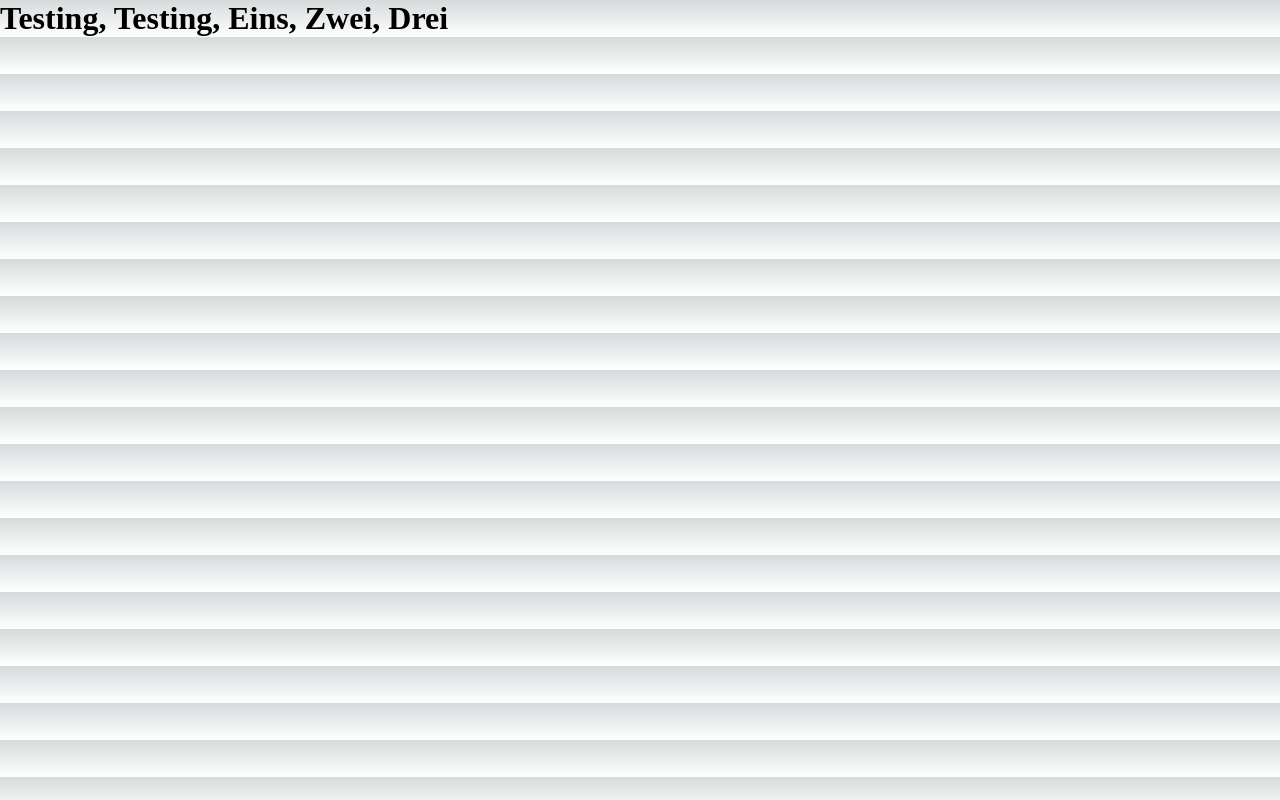
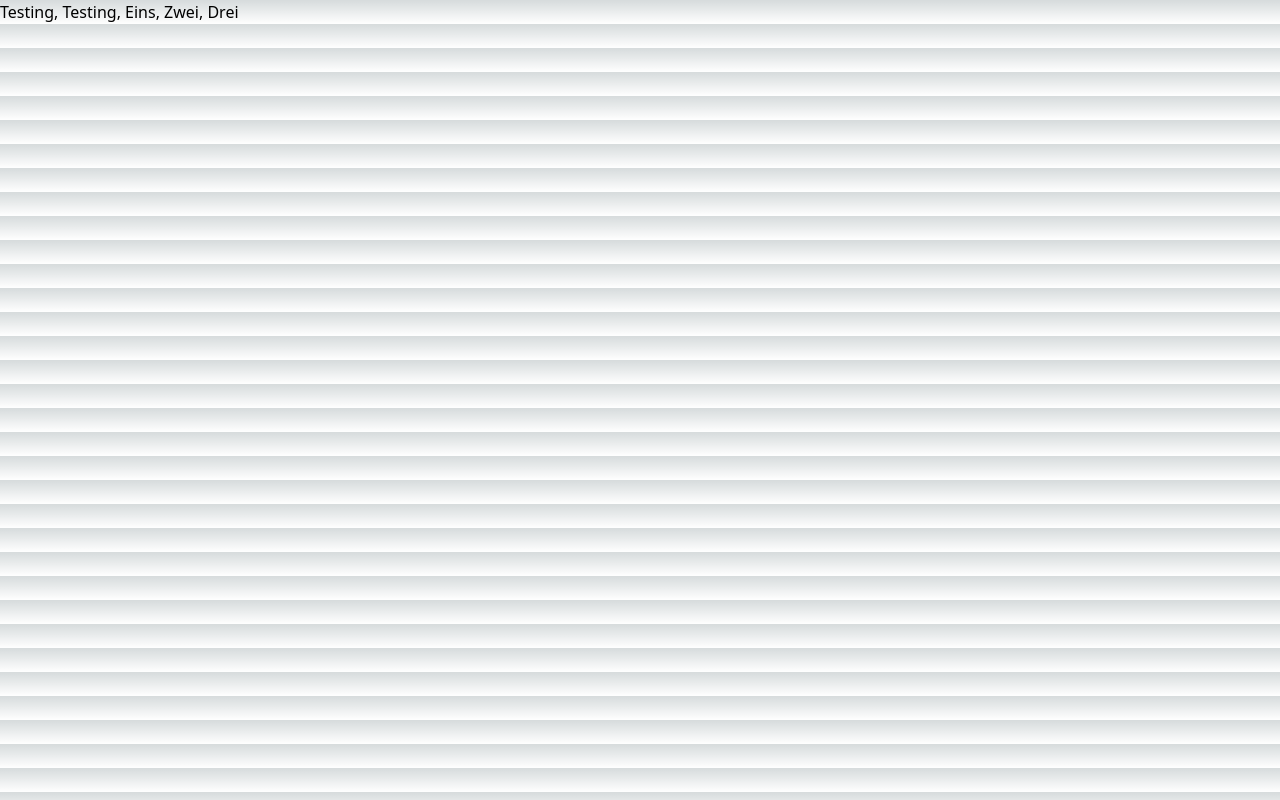
Before and after one commit to CatW-M/four-the-people, a Next.js app in the folder client/: page / in a window 1280 px wide. Built offline with nearby package versions, Linux system fonts and the light colour scheme.

Commit message:
Tailwind: Updated global.css and tailwind.config

```diff
--- a/client/app/globals.css
+++ b/client/app/globals.css
@@ -1,3 +1,7 @@
+@tailwind base;
+@tailwind components;
+@tailwind utilities;
+
 :root {
   --max-width: 1100px;
   --border-radius: 12px;
--- a/client/tailwind.config.js
+++ b/client/tailwind.config.js
@@ -1,6 +1,13 @@
 /** @type {import('tailwindcss').Config} */
 module.exports = {
-  content: [],
+  content: [
+    "./app/**/*.{js,ts,jsx,tsx}",
+    "./pages/**/*.{js,ts,jsx,tsx}",
+    "./components/**/*.{js,ts,jsx,tsx}",
+
+    // Or if using `src` directory:
+    "./src/**/*.{js,ts,jsx,tsx}",
+  ],
   theme: {
     extend: {},
   },
```
